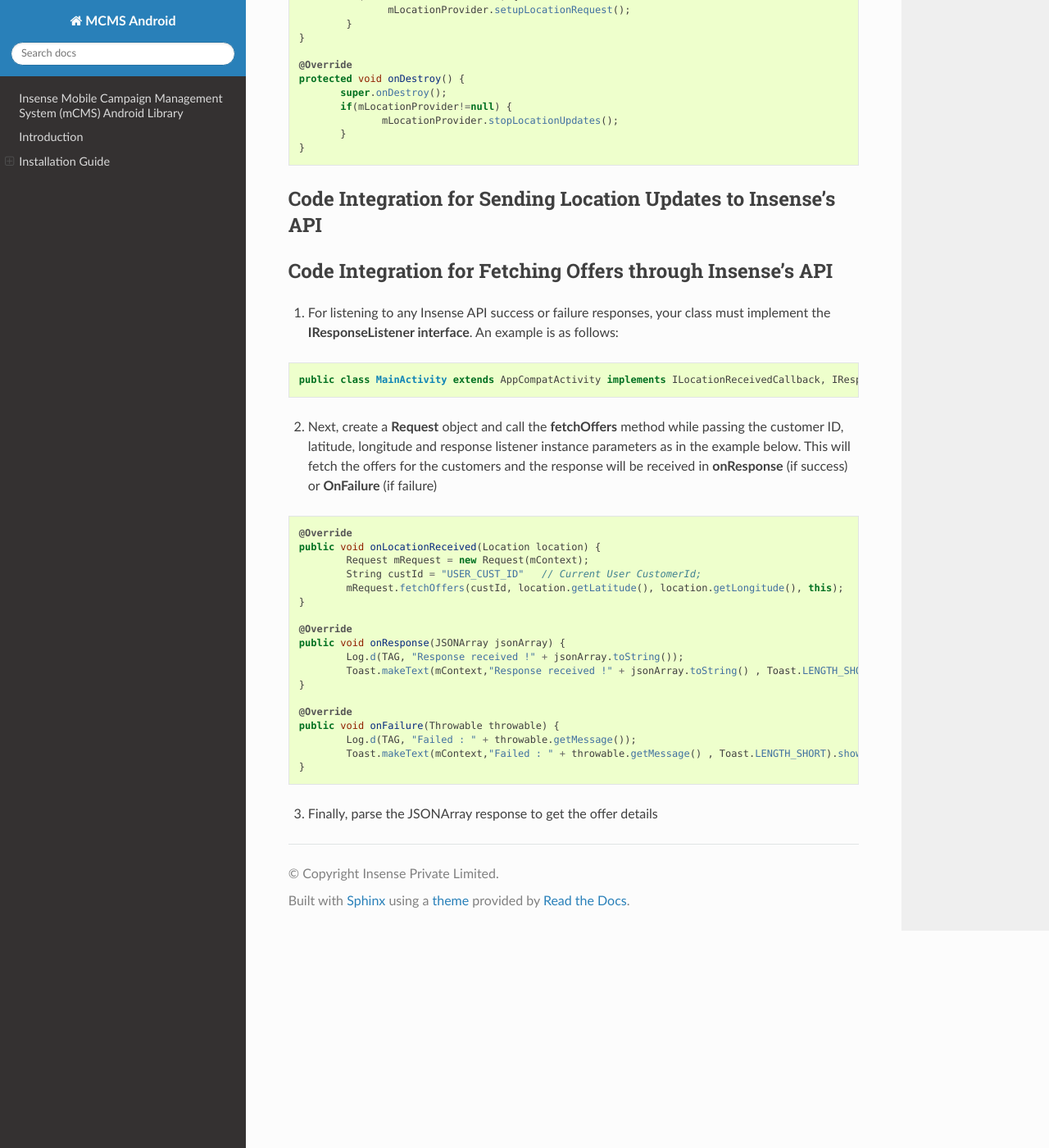
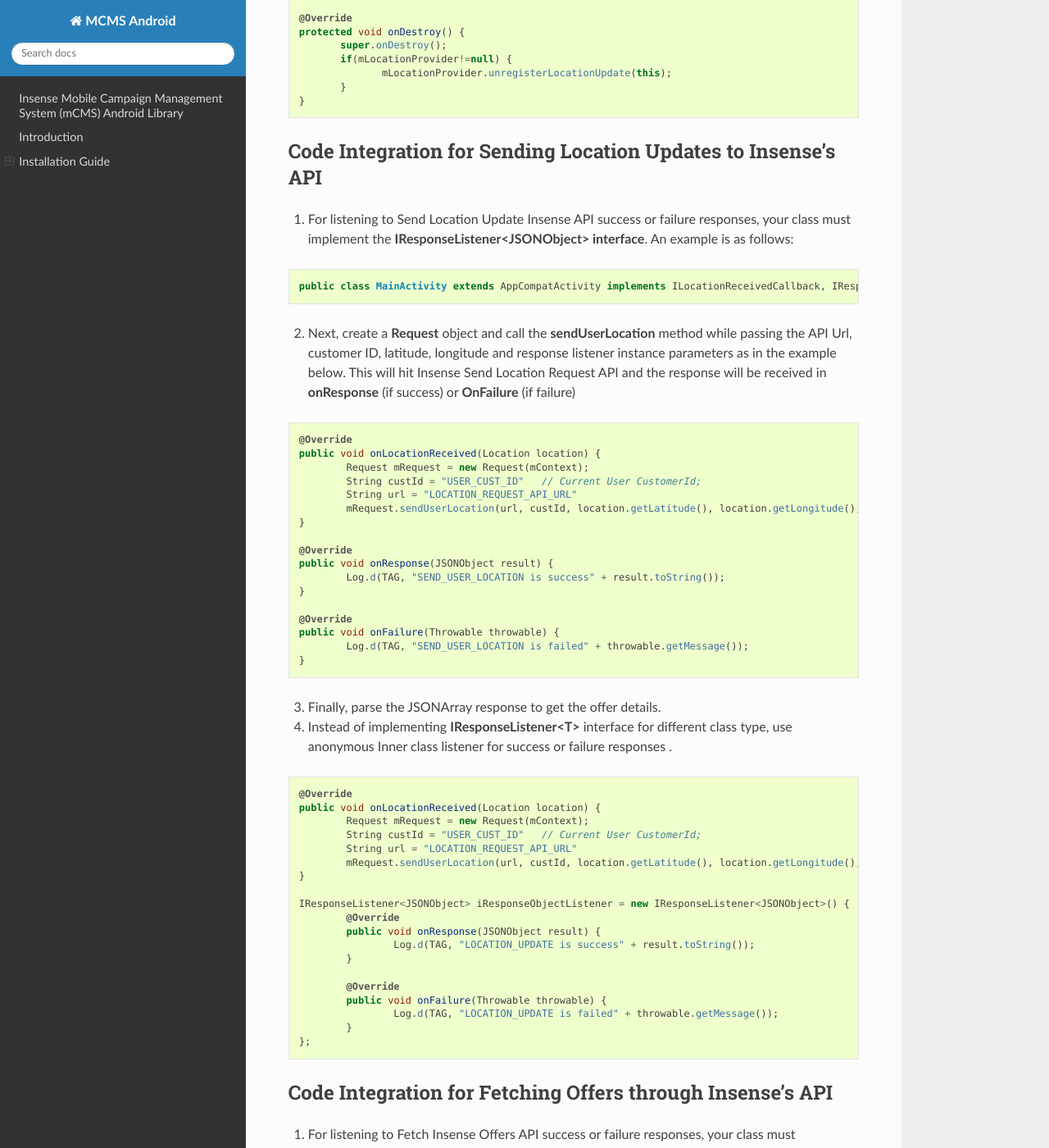
Before and after one commit to insenseanalytics/mcms-docs, a Sphinx documentation site: the page built from docs/source/index.rst, in a window 1280 px wide and 1400 px high, scrolled down 2548 px. Shown: the whole window at 82% size. Built offline with Sphinx 7.4.7 and the Read the Docs theme 2.0.0, drawn with Linux system fonts in a browser that asks for light colours; some of the changed text lies outside the part shown.

Commit message:
changes done for sending location api, signature of sending location api changed

```diff
--- a/docs/source/conf.py
+++ b/docs/source/conf.py
@@ -87,7 +87,6 @@ html_theme_options = {
     'display_version': True,
     'prev_next_buttons_location': 'bottom',
     'style_external_links': False,
-    'vcs_pageview_mode': '',
     # Toc options
     'collapse_navigation': True,
     'sticky_navigation': True,
--- a/docs/source/index.rst
+++ b/docs/source/index.rst
@@ -1,5 +1,5 @@
 Insense Mobile Campaign Management System (mCMS) Android Library
-=========================================================
+================================================================
 
 Introduction
 ============
@@ -66,7 +66,7 @@ Add the following application permissions to AndroidManifest.xml to access the u
        <uses-permission android:name="android.permission.ACCESS_FINE_LOCATION"/>
 
 Code Integration for Listening to Location Changes
----------------------------------------------------
+--------------------------------------------------
 
 To fetch the user's location, note the steps below:
 
@@ -98,7 +96,7 @@ To fetch the user's location, note the steps below:
 		Log.d(TAG, "Location received : lat => "+ location.getLongitude() + " long=> " +location.getLongitude());
 	}
 
-4. After initilization, register/remove the location request listener in using the methods **setupLocationRequest** and **stopLocationUpdates**. An example is as follows:
+4. After initilization, register/remove the location request listener in using the methods **registerLocationUpdate** and **unregisterLocationUpdate**. An example is as follows:
 
 .. code:: java
 
@@ -106,7 +104,7 @@ To fetch the user's location, note the steps below:
 	   protected void onStart() {
 		  super.onStart();
 		  if(mLocationProvider!=null) {
-			 mLocationProvider.setupLocationRequest();
+			 mLocationProvider.registerLocationUpdate(this);
 		  }
 	  }
 
@@ -114,21 +112,75 @@ To fetch the user's location, note the steps below:
 	  protected void onDestroy() {
 		 super.onDestroy();
 		 if(mLocationProvider!=null) {
-			mLocationProvider.stopLocationUpdates();
+			mLocationProvider.unregisterLocationUpdate(this);
 		 }
 	  }
 
 Code Integration for Sending Location Updates to Insense's API
 --------------------------------------------------------------
 
+1. For listening to Send Location Update Insense API success or failure responses, your class must implement the **IResponseListener<JSONObject> interface**. An example is as follows:
+
+.. code:: java
+
+	   public class MainActivity extends AppCompatActivity implements ILocationReceivedCallback, IResponseListener<JSONObject> {
+
+2. Next, create a **Request** object and call the **sendUserLocation** method while passing the API Url, customer ID, latitude, longitude and response listener instance parameters as in the example below. This will hit Insense Send Location Request API and the response will be received in  **onResponse** (if success) or **OnFailure** (if failure)
+
+.. code:: java
+
+	@Override
+	public void onLocationReceived(Location location) {
+		Request mRequest = new Request(mContext);
+		String custId = "USER_CUST_ID"   // Current User CustomerId;
+		String url = "LOCATION_REQUEST_API_URL"
+		mRequest.sendUserLocation(url, custId, location.getLatitude(), location.getLongitude(), this);
+	}
+
+	@Override
+	public void onResponse(JSONObject result) {
+		Log.d(TAG, "SEND_USER_LOCATION is success" + result.toString());
+	}
+
+	@Override
+	public void onFailure(Throwable throwable) {
+		Log.d(TAG, "SEND_USER_LOCATION is failed" + throwable.getMessage());
+	}
+
+3. Finally, parse the JSONArray response to get the offer details.
+
+4. Instead of implementing **IResponseListener<T>** interface for different class type, use anonymous Inner class listener for success or failure responses .
+
+.. code:: java
+
+	@Override
+	public void onLocationReceived(Location location) {
+		Request mRequest = new Request(mContext);
+		String custId = "USER_CUST_ID"   // Current User CustomerId;
+		String url = "LOCATION_REQUEST_API_URL"
+		mRequest.sendUserLocation(url, custId, location.getLatitude(), location.getLongitude(), iResponseObjectListener);
+	}
+
+	IResponseListener<JSONObject> iResponseObjectListener = new IResponseListener<JSONObject>() {
+		@Override
+		public void onResponse(JSONObject result) {
+			Log.d(TAG, "LOCATION_UPDATE is success" + result.toString());
+		}
+
+		@Override
+		public void onFailure(Throwable throwable) {
+			Log.d(TAG, "LOCATION_UPDATE is failed" + throwable.getMessage());
+		}
+	};
+
 Code Integration for Fetching Offers through Insense's API
 ----------------------------------------------------------
 
-1. For listening to any Insense API success or failure responses, your class must implement the **IResponseListener interface**. An example is as follows:
+1. For listening to Fetch Insense Offers API success or failure responses, your class must implement the **IResponseListener<JSONArray> interface**. An example is as follows:
 
 .. code:: java
 
-	   public class MainActivity extends AppCompatActivity implements ILocationReceivedCallback, IResponseListener {``
+	   public class MainActivity extends AppCompatActivity implements ILocationReceivedCallback, IResponseListener<JSONArray> {
 
 2. Next, create a **Request** object and call the **fetchOffers** method while passing the customer ID, latitude, longitude and response listener instance parameters as in the example below. This will fetch the offers for the customers and the response will be received in  **onResponse** (if success) or **OnFailure** (if failure)
 
@@ -153,7 +205,32 @@ Code Integration for Fetching Offers through Insense's API
 		Toast.makeText(mContext,"Failed : " + throwable.getMessage() , Toast.LENGTH_SHORT).show();
 	}
 
-3. Finally, parse the JSONArray response to get the offer details
+3. Finally, parse the JSONArray response to get the offer details .
+
+4. Similar to Location update API call, anonymous Inner class listener can be used for success or failure responses .
+
+.. code:: java
+
+	@Override
+	public void onLocationReceived(Location location) {
+		Request mRequest = new Request(mContext);
+		String custId = "USER_CUST_ID"   // Current User CustomerId;
+		mRequest.fetchOffers(custId, location.getLatitude(), location.getLongitude(), iResponseArrayListener);
+	}
+
+	IResponseListener<JSONArray> iResponseArrayListener = new IResponseListener<JSONArray>() {
+		@Override
+		public void onResponse(JSONArray jsonArray) {
+			Log.d(TAG, "Response received !" + jsonArray.toString());
+			Toast.makeText(mContext,"Response received !" + jsonArray.toString() , Toast.LENGTH_SHORT).show();
+		}
+
+		@Override
+		public void onFailure(Throwable throwable) {
+			Log.d(TAG, "Failed : " + throwable.getMessage());
+			Toast.makeText(mContext,"Failed : " + throwable.getMessage() , Toast.LENGTH_SHORT).show();
+		}
+	};
 
 
 .. toctree::
```
Also changed, not shown: other parts of docs/source/index.rst (+1 -3 lines).
